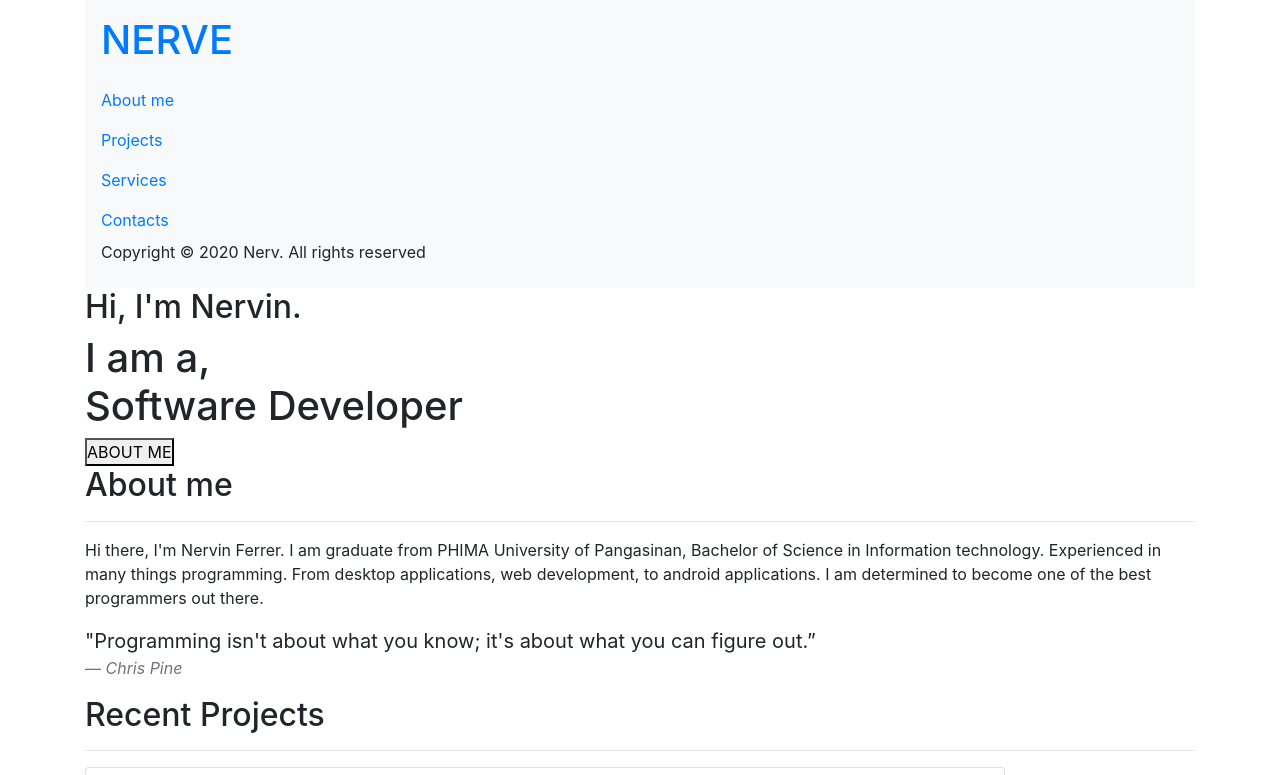
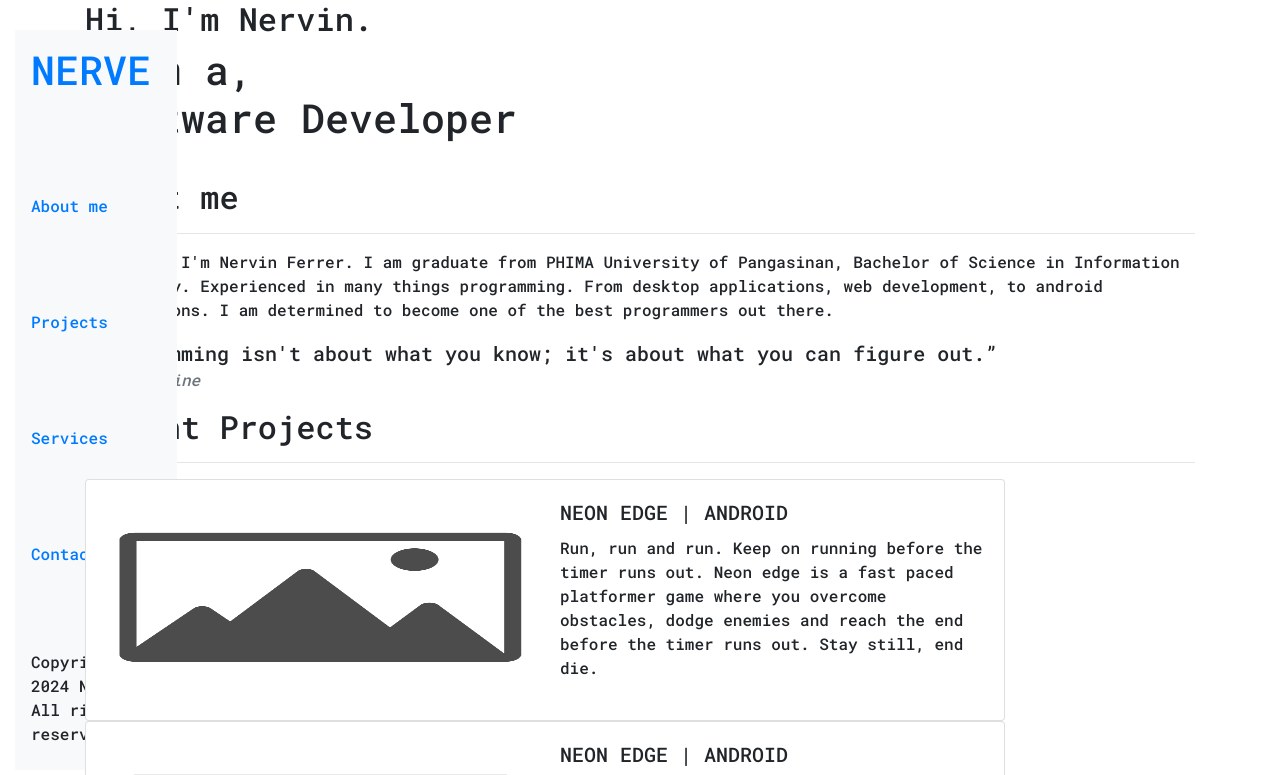
Before and after one commit to VernPherus/nerve_homebrew_portfolio, a plain HTML site: page index.html in a window 1280 px wide. Shown: the top 775 px of the page. Drawn offline with nearby package versions, Linux system fonts and the light colour scheme.

Commit message:
added nav css

```diff
--- a/css/style.css
+++ b/css/style.css
@@ -1,4 +1,36 @@
+@import url('https://fonts.googleapis.com/css2?family=Roboto+Mono:wght@500&display=swap');
+
 *{
     margin: 0;
     padding: 0;
+    box-sizing: border-box;
+    font-family: 'Roboto Mono', monospace;
 }
+
+/*
+    Navbar
+*/
+.sidenav{
+    width: 15%;
+    height: 100vh;
+    position: fixed;
+    top: 0;
+    left: 0;
+    padding: 30px 15px;
+}
+
+.sidenav .user{
+    height: 100%;
+}
+
+.sidenav .navbar{
+    height: 100%;
+}
+
+.sidenav .navbar-nav{
+    height: 100%;
+    display: flex;
+    align-self: center;
+    justify-content: space-between;
+    width: 100%;
+}
--- a/index.html
+++ b/index.html
@@ -12,7 +12,7 @@
 <body>
     <!-- Side Navbar -->
     <section class="sidenav">
-        <div class="container">
+        <div class="user">
             <div class="navbar bg-light">
                 <ul class="navbar-nav">
                     <li class="nav-item">
@@ -33,7 +33,7 @@
                         <a href="#contacts" class="nav-link">Contacts</a>
                     </li>
                     <li class="nav-item">
-                        <p>Copyright © 2020 Nerv. All rights reserved</p>
+                        <p>Copyright © 2024 Nerv. All rights reserved</p>
                     </li>
 
                 </ul>
```
